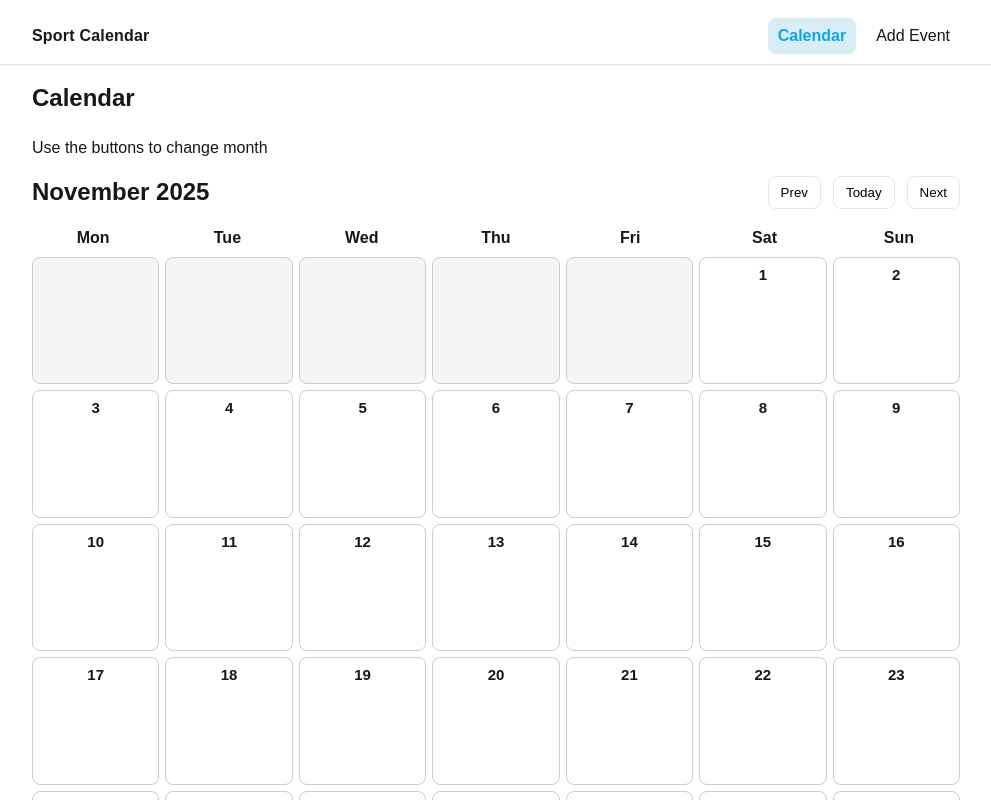
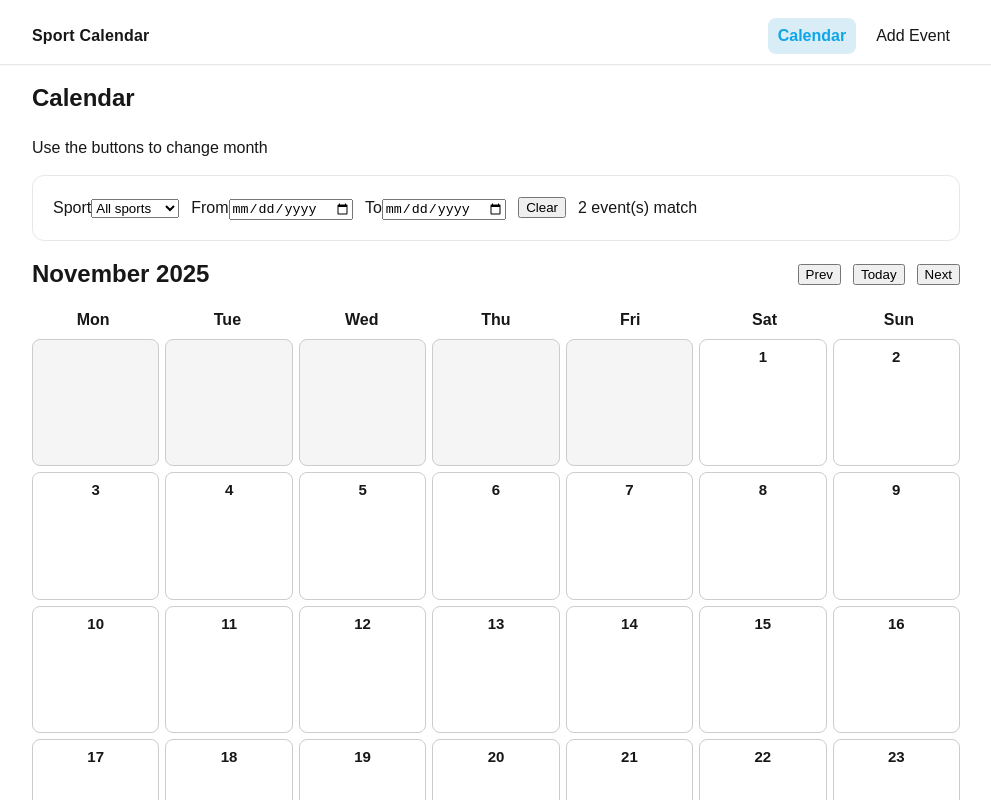
Before and after one commit to denis-1989/sportradar-coding-academy-2026, a Next.js app: page / in a window 1280 px wide. Shown: the top 800 px of the page, without its empty margins (144-1135 px from the left). Built offline with nearby package versions, Linux system fonts and the light colour scheme.

Commit message:
Add sport and date filters to calendar

```diff
--- a/app/components/CalendarView.js
+++ b/app/components/CalendarView.js
@@ -1,16 +1,16 @@
 'use client';
 
 import { useState } from 'react';
-import { buildDayIndex, events } from '../lib/events';
+import { buildDayIndex, events, filterEvents, listSports } from '../lib/events';
 import Calendar from './Calendar';
 
-// helper to move months
+// Moves a month forward/backward
 function addMonth(year, month, delta) {
   const d = new Date(year, month + delta, 1);
   return { year: d.getFullYear(), month: d.getMonth() };
 }
 
-// format like July 2025
+// Formats the current header like "November 2025"
 function formatMonthYear(year, month) {
   return new Date(year, month, 1).toLocaleDateString('en', {
     month: 'long',
@@ -19,13 +19,24 @@ function formatMonthYear(year, month) {
 }
 
 export default function CalendarView({ initialYear, initialMonth }) {
-  // state for which month is shown
+  // State that controls which month is shown
   const [ym, setYm] = useState({ year: initialYear, month: initialMonth });
 
-  // rebuild the day index for the shown month
-  const dayIndex = buildDayIndex(events, ym.year, ym.month);
+  // Filter state (sport and date range)
+  const [sport, setSport] = useState('ALL');
+  const [from, setFrom] = useState('');
+  const [to, setTo] = useState('');
 
-  // handlers
+  // Options for the sport dropdown
+  const sportOptions = listSports(events);
+
+  // Apply filters to the full list
+  const filtered = filterEvents(events, { sport, from, to });
+
+  // Build day → events index using the filtered list
+  const dayIndex = buildDayIndex(filtered, ym.year, ym.month);
+
+  // Month navigation handlers
   function prevMonth() {
     setYm((cur) => addMonth(cur.year, cur.month, -1));
   }
@@ -37,59 +48,96 @@ export default function CalendarView({ initialYear, initialMonth }) {
     setYm({ year: now.getFullYear(), month: now.getMonth() });
   }
 
+  // Resets the filters to their initial values
+  function clearFilters() {
+    setSport('ALL');
+    setFrom('');
+    setTo('');
+  }
+
   return (
     <section>
-      {/* month header with controls */}
-      <div className="row space-between">
+      {/* Filters bar */}
+      <div className="filters card">
+        <div className="row wrap">
+          {/* Sport dropdown */}
+          <label className="filter-item">
+            <span className="label">Sport</span>
+            <select
+              value={sport}
+              onChange={(e) => setSport(e.target.value)}
+              className="input"
+            >
+              <option value="ALL">All sports</option>
+              {sportOptions.map((s) => (
+                <option key={s} value={s}>
+                  {s}
+                </option>
+              ))}
+            </select>
+          </label>
+
+          {/* From date */}
+          <label className="filter-item">
+            <span className="label">From</span>
+            <input
+              type="date"
+              value={from}
+              onChange={(e) => setFrom(e.target.value)}
+              className="input"
+            />
+          </label>
+
+          {/* To date */}
+          <label className="filter-item">
+            <span className="label">To</span>
+            <input
+              type="date"
+              value={to}
+              onChange={(e) => setTo(e.target.value)}
+              className="input"
+            />
+          </label>
+
+          {/* Clear */}
+          <button type="button" onClick={clearFilters} className="btn ghost">
+            Clear
+          </button>
+
+          {/* Small hint with how many events match */}
+          <div className="hint">{filtered.length} event(s) match</div>
+        </div>
+      </div>
+
+      {/* Month header with controls */}
+      <div className="row space-between mt-4">
         <h2 style={{ margin: 0 }}>{formatMonthYear(ym.year, ym.month)}</h2>
-
         <div className="row">
           <button
             onClick={prevMonth}
             aria-label="Previous month"
-            style={{
-              padding: '8px 12px',
-              borderRadius: 8,
-              border: '1px solid #e5e7eb',
-              background: 'white',
-              cursor: 'pointer',
-            }}
+            className="btn ghost"
           >
             Prev
           </button>
-
           <button
             onClick={goToday}
             aria-label="Go to current month"
-            className="mt-0"
-            style={{
-              padding: '8px 12px',
-              borderRadius: 8,
-              border: '1px solid #e5e7eb',
-              background: 'white',
-              cursor: 'pointer',
-            }}
+            className="btn ghost"
           >
             Today
           </button>
-
           <button
             onClick={nextMonth}
             aria-label="Next month"
-            style={{
-              padding: '8px 12px',
-              borderRadius: 8,
-              border: '1px solid #e5e7eb',
-              background: 'white',
-              cursor: 'pointer',
-            }}
+            className="btn ghost"
           >
             Next
           </button>
         </div>
       </div>
 
-      {/* calendar grid */}
+      {/* Calendar grid (uses filtered index) */}
       <div className="mt-4">
         <Calendar year={ym.year} month={ym.month} dayIndex={dayIndex} />
       </div>
--- a/app/lib/events.js
+++ b/app/lib/events.js
@@ -79,3 +79,26 @@ export function addEvent({ date, time, sport, teams }) {
 
   return { ok: true, event: ev };
 }
+
+// Returns a sorted list of unique sport names found in the list
+export function listSports(list) {
+  const set = new Set();
+  for (const ev of list) {
+    if (ev.sport && ev.sport.trim()) set.add(ev.sport.trim());
+  }
+  return Array.from(set).sort();
+}
+
+// Returns a new list filtered by sport and date range
+export function filterEvents(list, { sport, from, to } = {}) {
+  return list.filter((ev) => {
+    // sport filter
+    if (sport && sport !== 'ALL' && ev.sport !== sport) return false;
+
+    // date range filter: inclusive on both ends
+    if (from && ev.date < from) return false;
+    if (to && ev.date > to) return false;
+
+    return true;
+  });
+}
```
